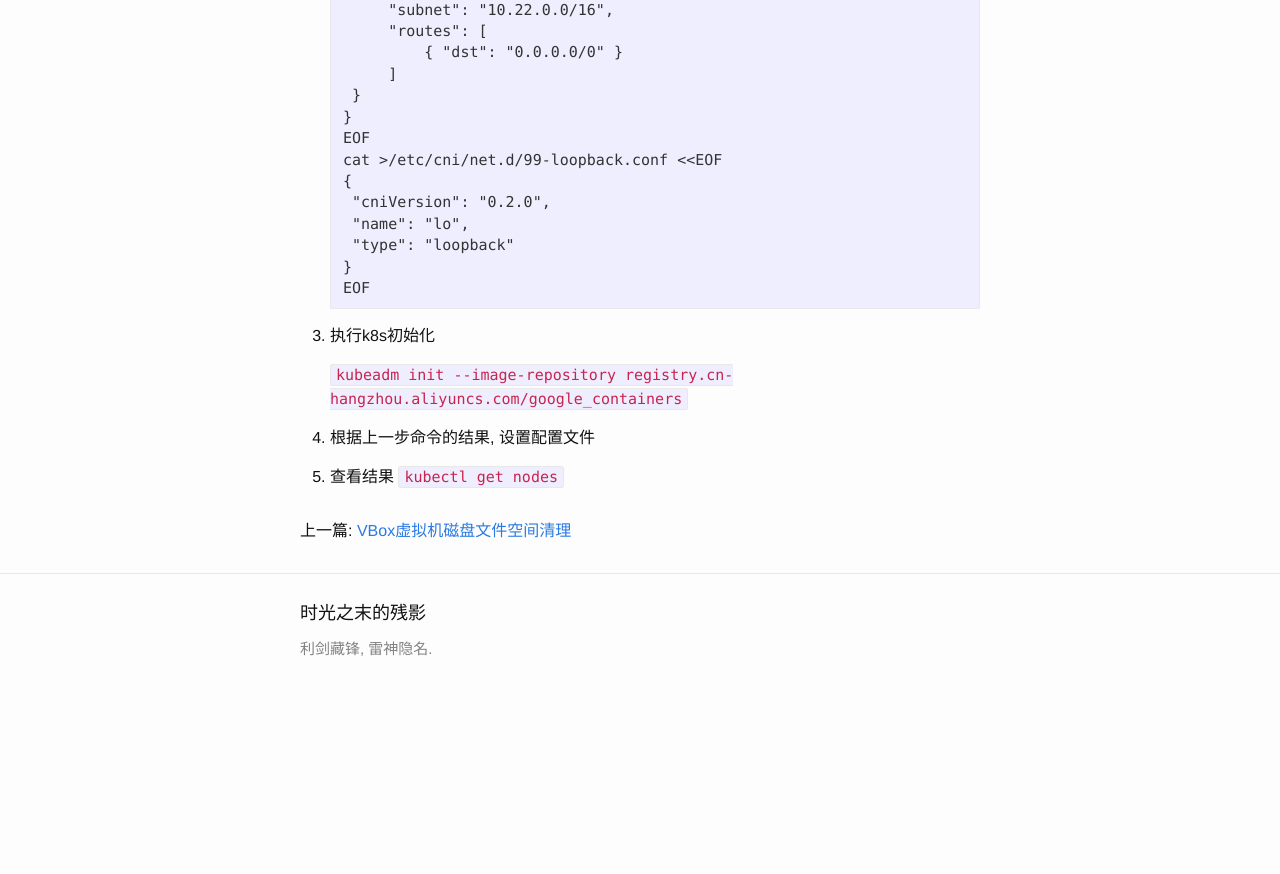
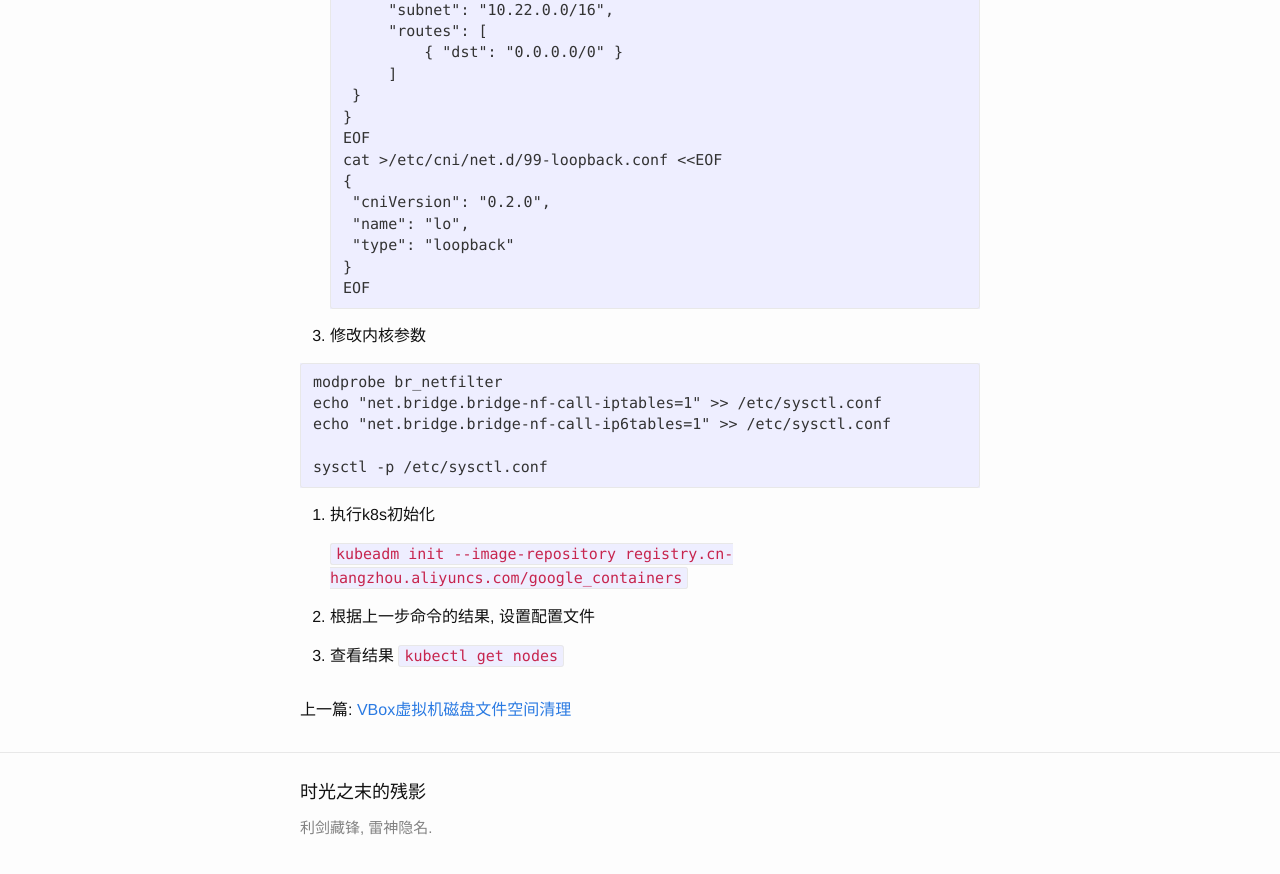
Before and after one commit to windqyoung/windqyoung.github.io, a Jekyll site: the page built from _posts/2023-07-30-k8s-init.md, in a window 1280 px wide and 900 px high, scrolled down 742 px. Shown: the top 874 px of the window. Built offline with Jekyll 4.4.1, drawn with Linux system fonts in a browser that asks for light colours; nearby versions of some CDN libraries; before the commit the page ends 1463 px from its top, so only the background shows below that.

Commit message:
修改k8s参数

````diff
--- a/_posts/2023-07-30-k8s-init.md
+++ b/_posts/2023-07-30-k8s-init.md
@@ -43,7 +43,15 @@
 }
 EOF
     ```
+3. 修改内核参数
 
+```
+modprobe br_netfilter
+echo "net.bridge.bridge-nf-call-iptables=1" >> /etc/sysctl.conf
+echo "net.bridge.bridge-nf-call-ip6tables=1" >> /etc/sysctl.conf
+
+sysctl -p /etc/sysctl.conf
+```
 3. 执行k8s初始化
 
     `kubeadm init --image-repository registry.cn-hangzhou.aliyuncs.com/google_containers`
````
